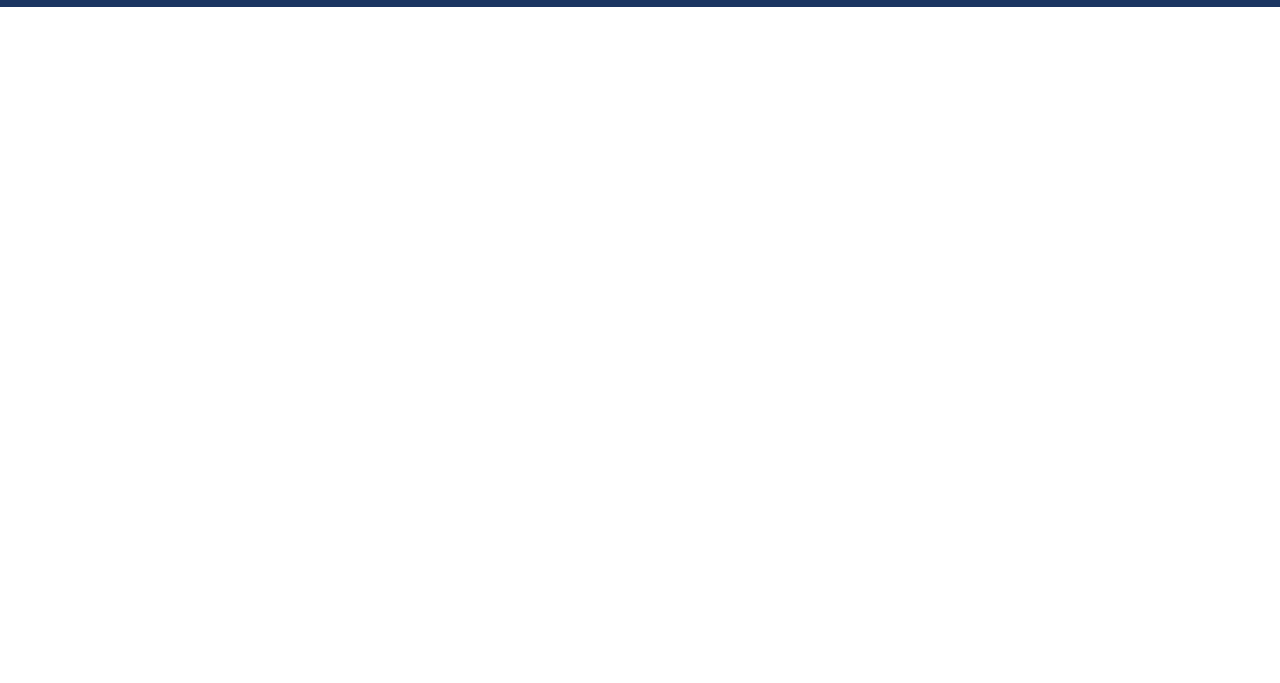
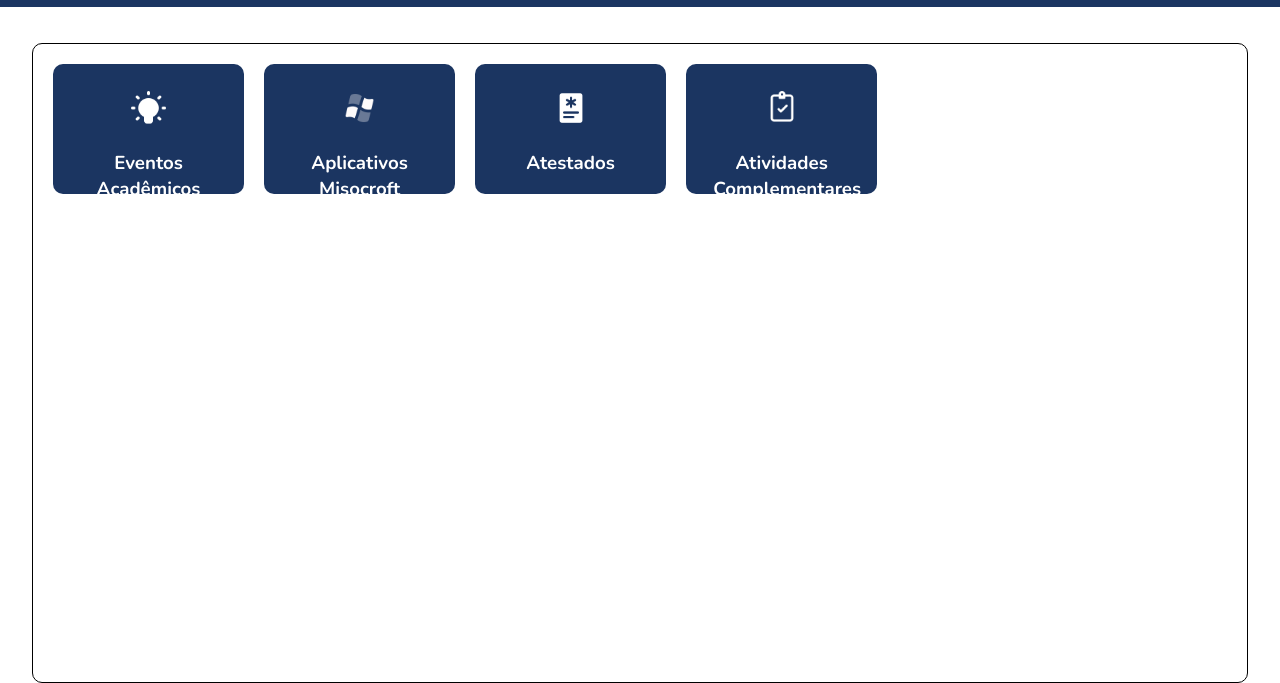
Before and after one commit to lucasgenerozo/portal-academico, a plain HTML site: page index.html in a window 1280 px wide. Shown: the part 139-822 px from the top of the page. Before the commit the page ends 800 px from the top, so only its background shows below. Drawn offline with nearby package versions, Linux system fonts and the light colour scheme.

Commit message:
Favicon Changed, Add to-do.txt, Created main div, Add script.js and Created generateItems function

```diff
--- /dev/null
+++ b/_src/script.js
@@ -0,0 +1,29 @@
+const div_options = document.getElementById("options")
+
+const itemsImagesNames = [
+    'icon-lampada',
+    'icon-windows',
+    'icon-atestado',
+    'icon-teste'
+]
+
+const itemsText = [
+    'Eventos Acadêmicos',
+    'Aplicativos Misocroft',
+    'Atestados',
+    'Atividades Complementares'
+]
+
+function generateItems () {
+    for (let i = 0; i < itemsImagesNames.length; i++) {
+        div_options.innerHTML +=
+        `
+        <div class="item" id="${itemsImagesNames[i]}">
+                <img src="_assets/${itemsImagesNames[i]}.png" alt="Icone de ${itemsText[i]}">
+                <h3>${itemsText[i]}</h3>
+        </div>
+        `
+    }
+}
+
+generateItems();
--- a/_src/style.css
+++ b/_src/style.css
@@ -21,12 +21,14 @@ body {
     width: 100vw;
     height: 100vh;
     font-family: 'Nunito', sans-serif;
-    color: white;
 }
+
+/* HEADER */
 
 header {
     background-color: var(--cor-principal);
     padding: 5px;
+    color: white;
 }
 
 header div {
@@ -38,7 +40,7 @@ header div {
     font-size: clamp(1rem, 0.7vw, 2rem);
 }
 
-header div#options {
+header div#header-options {
     margin: 5px 0px;
     justify-content: space-around;
 }
@@ -78,3 +80,39 @@ header div h1 {
     font-size: clamp(0.7rem, 1vw, 1.7rem);
     text-indent: 9%;
 }
+
+/* MAIN */
+
+main {
+    width: 100%;
+}
+
+main div#options {
+    width: 95%;
+    height: 80vh;
+    display: flex;
+    padding: 10px;
+    margin: 4.5vh auto 0vh;
+    border: 1px solid black;
+    border-radius: 10px;
+    overflow-y: scroll;
+}
+
+.item {
+    width: 16%;
+    height: 21%;
+    padding: 1.7em;
+    margin: 10px;
+    background-color: var(--cor-principal);
+    color: white;
+    text-align: center;
+    border-radius: 10px;
+}
+
+.item img {
+    width: 25%;
+}
+
+.item h3 {
+    margin: 1em 0px 0em;
+}
--- a/index.html
+++ b/index.html
@@ -5,8 +5,9 @@
     <meta http-equiv="X-UA-Compatible" content="IE=edge">
     <meta name="viewport" content="width=device-width, initial-scale=1.0">
     <title>Portal Acadêmico</title>
-    <link rel="shortcut icon" href="_assets/logo-fema.png" type="image/x-icon">
+    <link rel="shortcut icon" href="_assets/icon-logo.png" type="image/x-icon">
     <link rel="stylesheet" href="_src/style.css">
+    <script src="_src/script.js" defer></script>
 </head>
 <body>
     <header>
@@ -15,7 +16,7 @@
             <h1>Portal Acadêmico</h1>
         </div>
 
-        <div id="options">
+        <div id="header-options">
             <div class="header-opt">
                 <img src="_assets/icon-notificacao.png" alt="Icone de Sino">
                 <p>Mensagem</p>
@@ -34,5 +35,18 @@
             <input type="text" id="search-opt">
         </div>
     </header>
+
+    <main>
+        <div id="options">
+
+            <!-- Exemplo
+            <div class="item">
+                <img src="_assets/icon-lampada.png" alt="Icone de Lampada">
+                <h3>Eventos Acadêmicos</h3>
+            </div>
+             -->
+
+        </div>
+    </main>
 </body>
 </html>
```
Also changed, not shown: to-do.txt (added).
